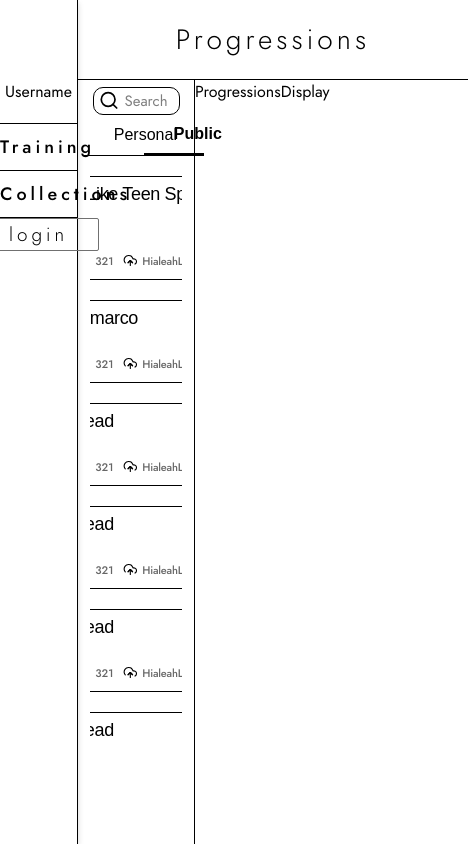
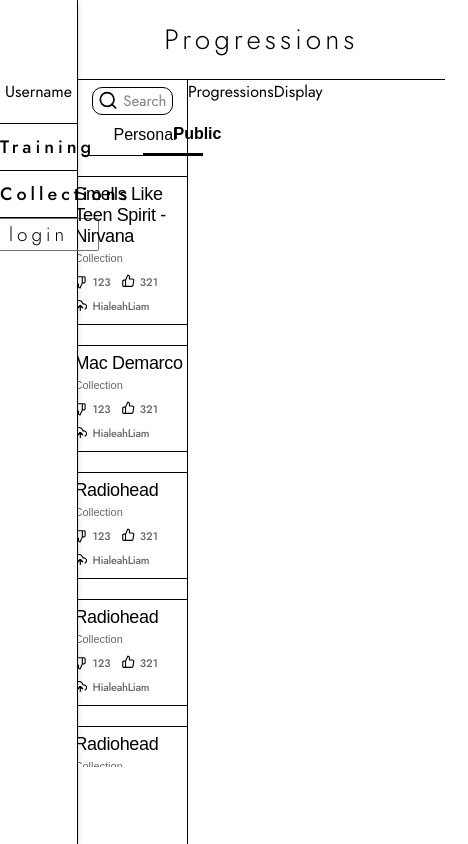
Before and after one commit to HialeahLiam/Progressions-old-, a React (Create React App) app: page /collections in a window 390 px wide. Shown: the whole page, 468 px wide, since content can reach past the window. Built offline with nearby package versions, Linux system fonts and the light colour scheme; no server answers.

Commit message:
Made collection cards responsive by resizing them

```diff
--- a/src/components/CollectionCard/CollectionCard.module.css
+++ b/src/components/CollectionCard/CollectionCard.module.css
@@ -16,6 +16,12 @@
     padding: 6px 10px;
     margin: 0 2%;
     width: 250px;
+}
+
+@media (max-width: 1200px) {
+    .card {
+        width: 150px
+    }
 }
 
 .clickArea {
--- a/src/components/Libraries/Libraries.module.css
+++ b/src/components/Libraries/Libraries.module.css
@@ -32,7 +32,7 @@
 
 .collections {
     width: 100%;
-    padding: 20px 10% 30px;
+    padding: 20px 0 30px;
     /* background-color: blueviolet; */
 }
 
--- a/src/index.css
+++ b/src/index.css
@@ -53,6 +53,7 @@
 button {
   background-color: transparent;
   border: none;
+  cursor: pointer;
 }
 
 :root {
```
